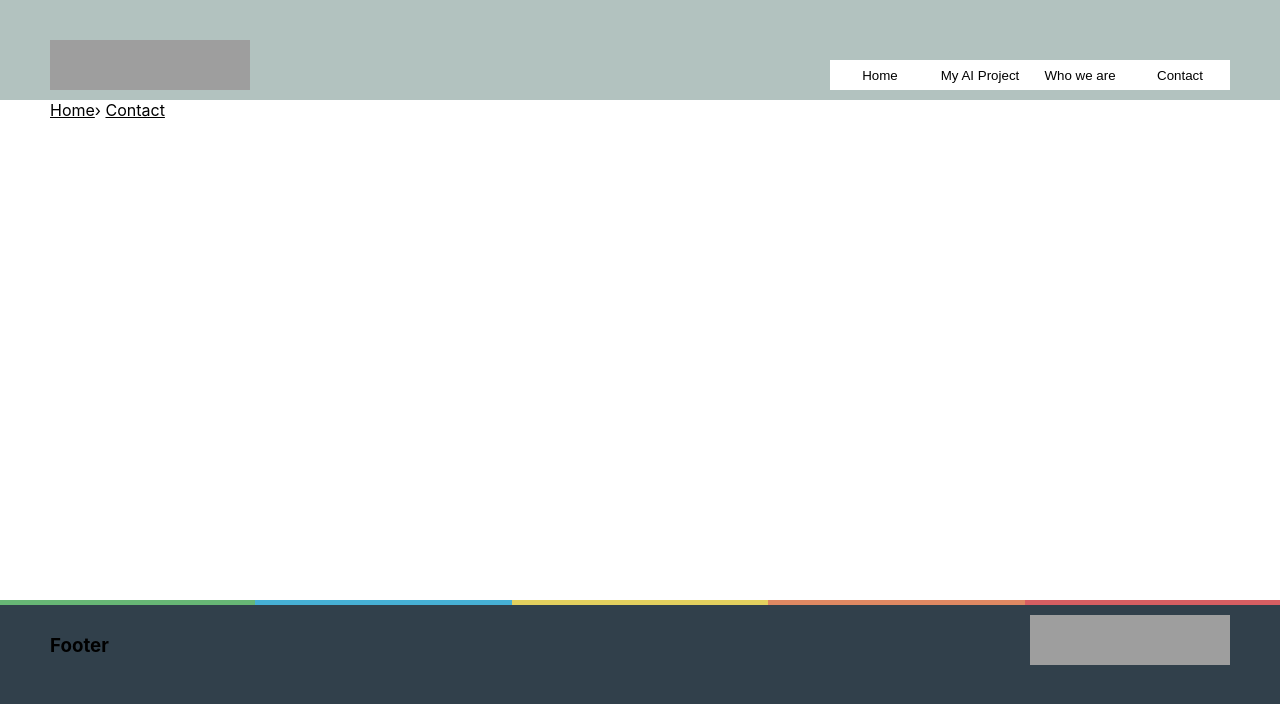
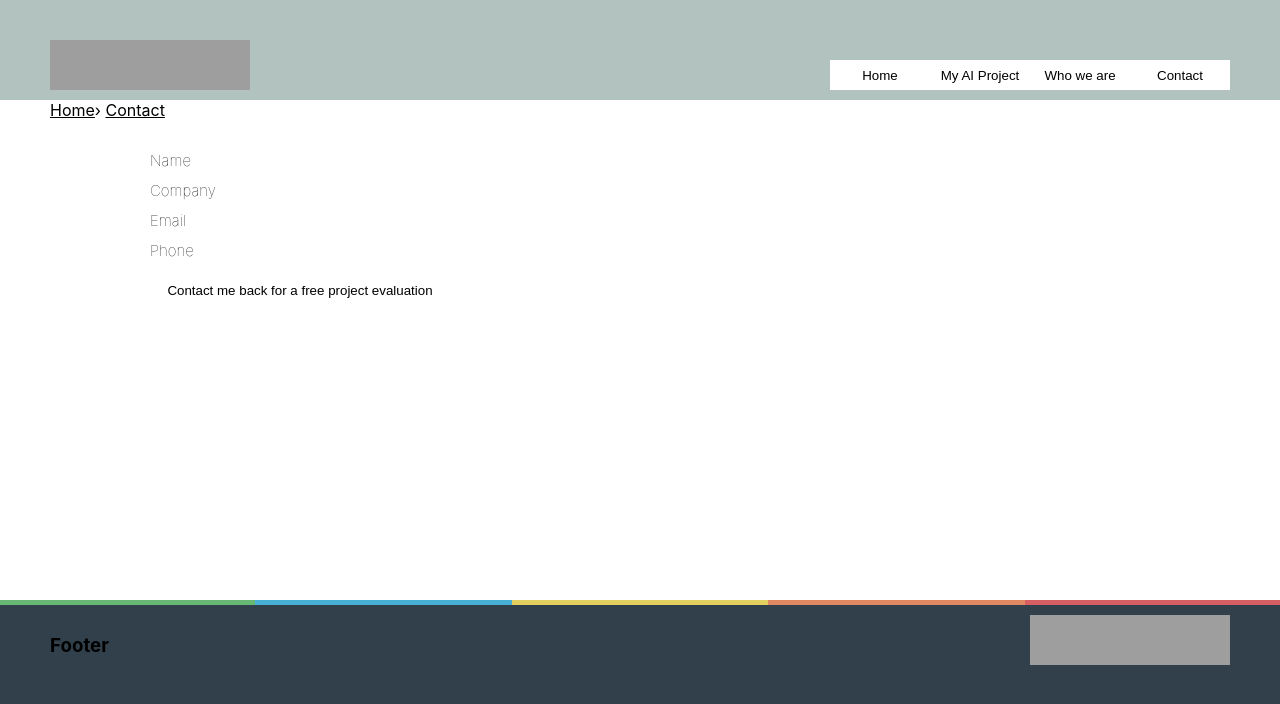
Before and after one commit to serhiibryk/test-quotium, a Next.js app: page /contact in a window 1280 px wide. Shown: the top 704 px of the page. Built offline with nearby package versions, Linux system fonts and the light colour scheme; grey boxes are pictures that could not be loaded.

Commit message:
feat: adding inputs to contactpage

```diff
--- a/components/Input/index.tsx
+++ b/components/Input/index.tsx
@@ -1,5 +1,6 @@
 import React, { FC, FormEvent, useState } from "react";
 import classNames from "classnames";
+import { InputBar, InputContainer, Title, TitleContainer } from "./style";
 
 interface IInput {
   title: string;
@@ -18,8 +19,21 @@ const Input: FC<IInput> = ({ title, rules, placeholder, children }) => {
   return (
     <div>
       <form>
-        <div>
-          <input
+        <InputContainer>
+          <TitleContainer>
+            <Title
+              className={classNames(
+                { show: inputValue },
+
+                "label"
+              )}
+              htmlFor={"input"}
+            >
+              {title}
+            </Title>
+            {children}
+          </TitleContainer>
+          <InputBar
             id={"input"}
             value={inputValue}
             className={classNames("inputLabel")}
@@ -27,18 +41,7 @@ const Input: FC<IInput> = ({ title, rules, placeholder, children }) => {
             onChange={handleChange}
             placeholder={placeholder}
           />
-          <label
-            className={classNames(
-              { show: inputValue },
-
-              "label"
-            )}
-            htmlFor={"input"}
-          >
-            {title}
-          </label>
-          {children}
-        </div>
+        </InputContainer>
       </form>
     </div>
   );
--- a/components/Input/style.ts
+++ b/components/Input/style.ts
@@ -1,3 +1,34 @@
+import styled from "styled-components";
+
+export const InputBar = styled.input`
+  margin: 10px 0 0 0;
+  height: 20px;
+  width: 350px;
+  background-color: white;
+  color: black;
+  border: none;
+`;
+
+export const Title = styled.label`
+  position: relative;
+  margin-top: 1em;
+  font-size: 15px;
+  font-weight: lighter;
+  white-space: nowrap;
+  overflow-x: hidden;
+`;
+
+export const TitleContainer = styled.div`
+  margin: 10px 0 0 0;
+  justify-content: flex-start;
+`;
+
+export const InputContainer = styled.div`
+  width: 470px;
+  display: flex;
+  flex-direction: row;
+  justify-content: space-between;
+`;
 // root: {
 //   marginBottom: 25,
 // },
--- a/pages/contact/index.tsx
+++ b/pages/contact/index.tsx
@@ -1,8 +1,34 @@
 import React from "react";
-import { Thing } from "./style";
+
+import Input from "../../components/Input";
+
+import { Button, MainContainer, Thing } from "./style";
 
 const Contact = () => {
-  return <Thing></Thing>;
+  const handleClick = () => {
+    return 0;
+  };
+  return (
+    <Thing>
+      <MainContainer>
+        <Input title={"Name"} rules={""} placeholder={""}>
+          {}
+        </Input>
+        <Input title={"Company"} rules={""} placeholder={""}>
+          {}
+        </Input>
+        <Input title={"Email"} rules={""} placeholder={""}>
+          {}
+        </Input>
+        <Input title={"Phone"} rules={""} placeholder={""}>
+          {}
+        </Input>
+        <Button onClick={handleClick}>
+          Contact me back for a free project evaluation
+        </Button>
+      </MainContainer>
+    </Thing>
+  );
 };
 
 export default Contact;
--- a/pages/contact/style.ts
+++ b/pages/contact/style.ts
@@ -1,7 +1,27 @@
 import styled from "styled-components";
+
+export const MainContainer = styled.section`
+  display: flex;
+  flex-direction: column;
+
+  justify-content: flex-end;
+  margin: 20px 0 0 100px;
+`;
 
 export const Thing = styled.div`
   max-width: 1400px;
-  padding: 10px 50px 10px 50px;
+  padding: 20px 50px 10px 50px;
   min-height: calc(100vh - 300px);
 `;
+
+export const Button = styled.button`
+  justify-items: flex-end;
+  margin: 20px 0 0 0;
+  height: 20px;
+  width: 300px;
+  border: none;
+  text-align: center;
+  background-color: white;
+  color: black;
+  font-weight: 500;
+`;
```
